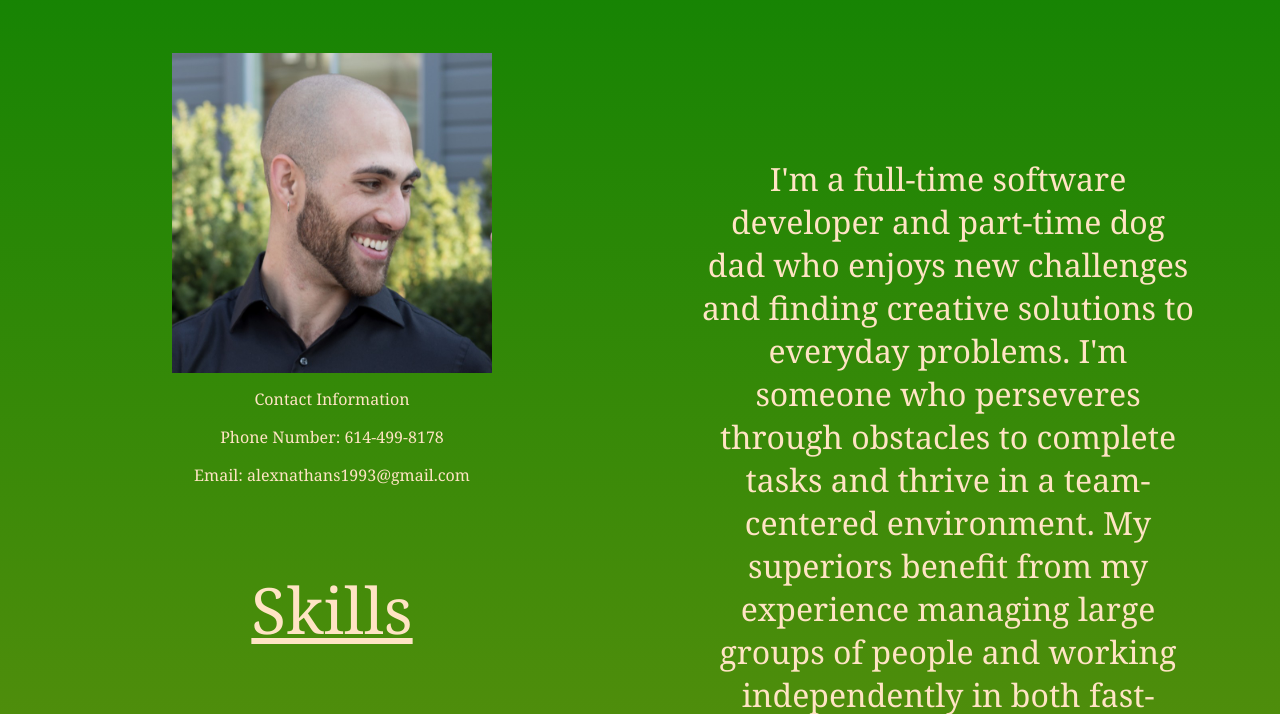
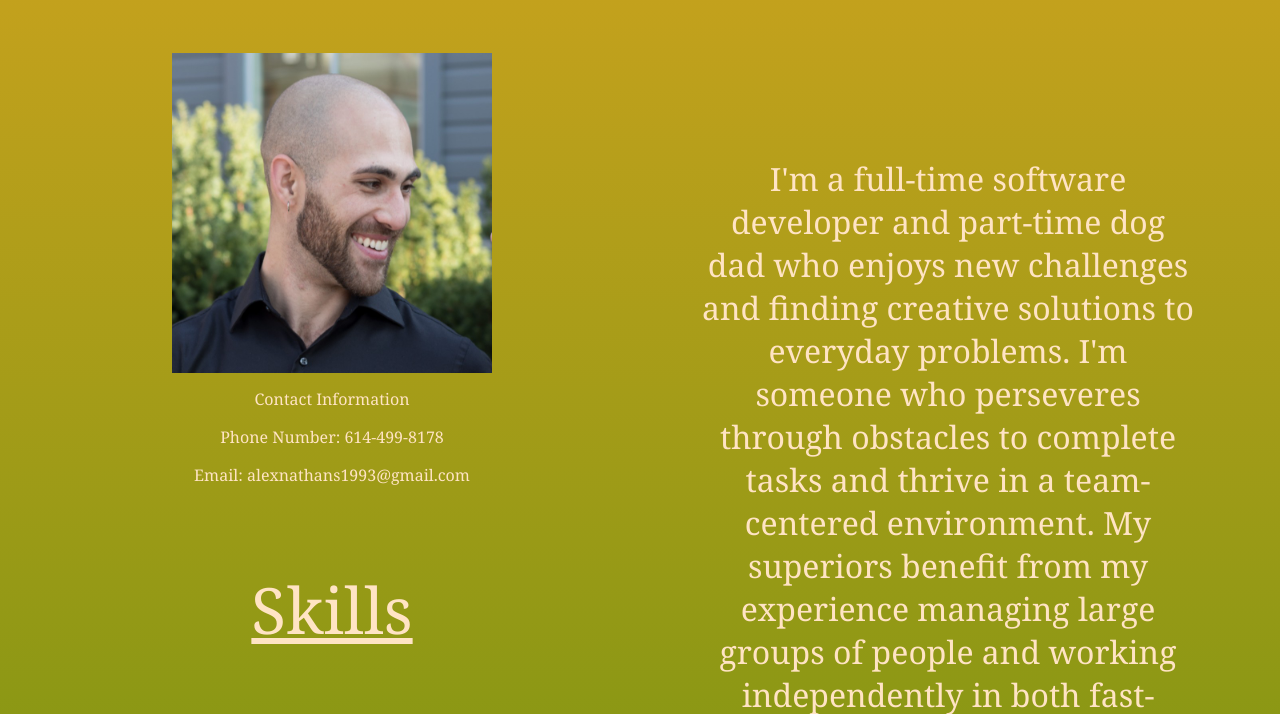
Before and after one commit to anathans1/Personal-Portfolio-Alex-Nathans, a plain HTML site: page index.html in a window 1280 px wide. Shown: the part 299-1013 px from the top of the page. Drawn offline with Linux system fonts and the light colour scheme.

Commit message:
stashed to merge from main

```diff
--- a/css/style.css
+++ b/css/style.css
@@ -3,8 +3,10 @@
 
 } */
 html{
-    background: linear-gradient(green,goldenrod);
+    background: linear-gradient(goldenrod,green);
     color:bisque;
+    padding: 30px,
+
 
 }
 .header{
```
